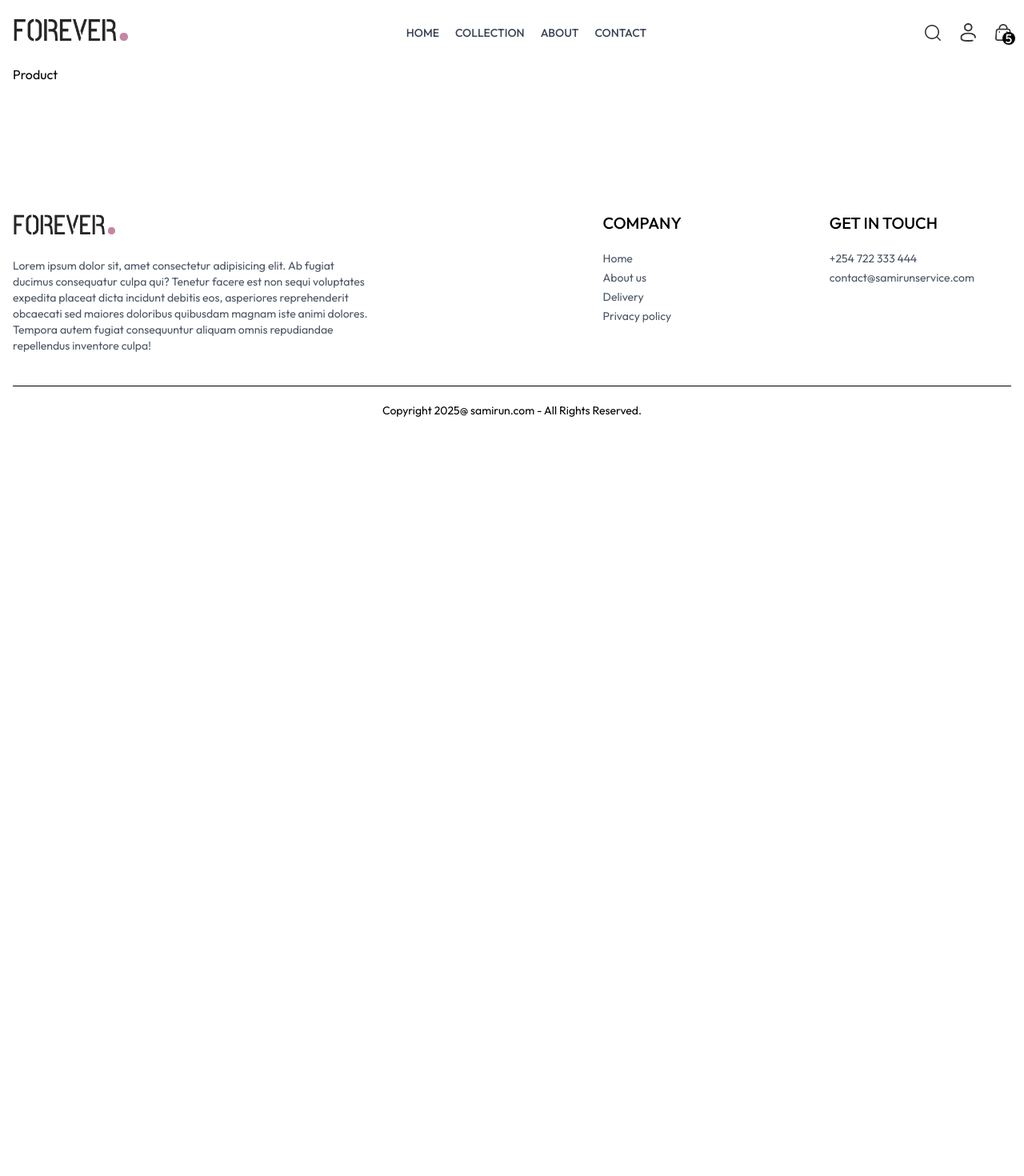
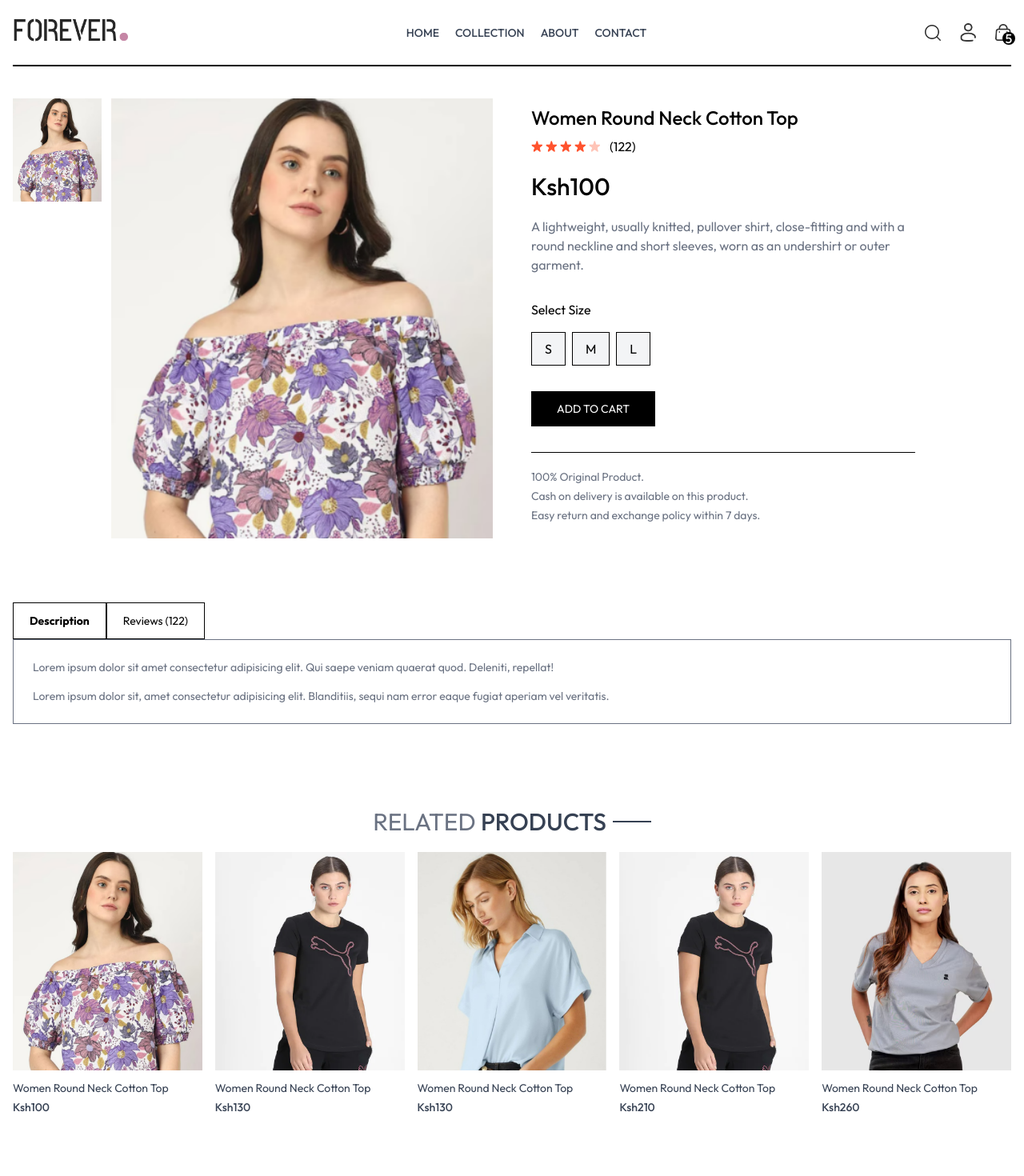
Before and after one commit to Irungusam/Ecommerce-Website-MERN, a React (Vite) app in the folder frontend/: page /product/aaaaa in a window 1280 px wide. Shown: the top 1470 px of the page at 80% size. Before the commit the page ends 800 px from the top, so only its background shows below. Built offline with nearby package versions, Linux system fonts and the light colour scheme.

Commit message:
add product page

```diff
--- /dev/null
+++ b/frontend/src/components/RelatedProducts.jsx
@@ -0,0 +1,44 @@
+import React, { useContext, useEffect, useState } from "react";
+import { ShopContext } from "../context/ShopContext";
+import { Title } from "./Title";
+import ProductItem from "./ProductItem";
+
+const RelatedProducts = ({ category, subCategory }) => {
+  const { products } = useContext(ShopContext);
+  const [related, setRelated] = useState([]);
+
+  useEffect(() => {
+    if (products.length > 0) {
+      let productsCopy = products.slice();
+
+      productsCopy = productsCopy.filter((item) => category === item.category);
+      productsCopy = productsCopy.filter(
+        (item) => subCategory === item.subCategory
+      );
+
+      setRelated(productsCopy.slice(0, 5));
+    }
+  }, []);
+
+  return (
+    <div className="my-24">
+      <div className="text-center text-3xl py-2">
+        <Title text1={"RELATED"} text2={"PRODUCTS"} />
+      </div>
+
+      <div className="grid grid-cols-2 sm:grid-cols-3 md:grid-cols-4 lg:grid-cols-5 gap-4 gap-y-6">
+        {related.map((item, index) => (
+          <ProductItem
+            key={index}
+            _id={item._id}
+            name={item.name}
+            price={item.price}
+            image={item.image}
+          />
+        ))}
+      </div>
+    </div>
+  );
+};
+
+export default RelatedProducts;
--- a/frontend/src/index.css
+++ b/frontend/src/index.css
@@ -16,6 +16,10 @@ a.active hr{
   font-style: normal;
 }
 
+::-webkit-scrollbar{
+  display: none;
+}
+
 @media (max-width:640px) {
   a.active{
     background-color: black;
--- a/frontend/src/pages/Collection.jsx
+++ b/frontend/src/pages/Collection.jsx
@@ -5,7 +5,7 @@ import { Title } from "../components/Title";
 import ProductItem from "../components/ProductItem";
 
 const Collection = () => {
-  const { products } = useContext(ShopContext);
+  const { products, search, showSearch } = useContext(ShopContext);
   const [showFilter, setshowFilter] = useState(false);
   const [filterProducts, setfilterProducts] = useState([]);
   const [category, setCategory] = useState([]);
@@ -30,6 +30,10 @@ const Collection = () => {
 
   const applyFilter = () => {
     let productsCopy = products.slice();
+
+    if (showSearch && search) {
+      productsCopy = productsCopy.filter(item => item.name.toLowerCase().includes(search.toLowerCase()))
+    }
 
     if (category.length > 0) {
       productsCopy = productsCopy.filter((item) =>
@@ -65,7 +69,7 @@ const Collection = () => {
 
   useEffect(() => {
     applyFilter();
-  }, [category, subCategory]);
+  }, [category, subCategory, search, showSearch]);
 
   useEffect(() => {
     sortProducts();
--- a/frontend/src/pages/Product.jsx
+++ b/frontend/src/pages/Product.jsx
@@ -1,9 +1,118 @@
-import React from 'react'
+import React, { useContext, useEffect, useState } from "react";
+import { useParams } from "react-router-dom";
+import { ShopContext } from "../context/ShopContext";
+import { assets } from "../assets/assets";
+import RelatedProducts from "../components/RelatedProducts";
 
 const Product = () => {
-  return (
-    <div>Product</div>
-  )
-}
+  const { productId } = useParams();
+  const { products, currency } = useContext(ShopContext);
+  const [productData, setProductData] = useState(false);
+  const [image, setImage] = useState("");
+  const [size, setSize] = useState('')
 
-export default Product
+  const fetchProductsData = async () => {
+    products.map((item) => {
+      if (item._id === productId) {
+        setProductData(item);
+        setImage(item.image[0]);
+        return null;
+      }
+    });
+  };
+
+  useEffect(() => {
+    fetchProductsData();
+  }, [productId, products]);
+
+  return productData ? (
+    <div className="border-t-2 pt-10 transition-opacity ease-in duration-500 opacity-100">
+      {/* Product Data */}
+      <div className="flex gap-12 sm:gap-12 flex-col sm:flex-row">
+        {/* Product image */}
+        <div className="flex-1 flex flex-col-reverse gap-3 sm:flex-row">
+          <div className="flex flex-col overflow-x-auto sm:overflow-y-scroll justify-between sm:justify-normal sm:w-[18.7%] w-full">
+            {productData.image.map((item, index) => (
+              <img
+                onClick={() => setImage(item)}
+                src={item}
+                key={index}
+                className="w-[24%] sm:w-full sm:mb-3 flex-shrink-0 cursor-pointer"
+                alt=""
+              />
+            ))}
+          </div>
+
+          <div className="w-full sm:w-[80%]">
+            <img src={image} className="w-full h-auto" alt="" />
+          </div>
+        </div>
+
+        {/* Product Info */}
+        <div className="flex-1">
+          <h1 className="font-medium text-2xl mt-2">{productData.name}</h1>
+          <div className="flex items-center gap-1 mt-2">
+            <img src={assets.star_icon} alt="" className="w-3.5" />
+            <img src={assets.star_icon} alt="" className="w-3.5" />
+            <img src={assets.star_icon} alt="" className="w-3.5" />
+            <img src={assets.star_icon} alt="" className="w-3.5" />
+            <img src={assets.star_dull_icon} alt="" className="w-3.5" />
+            <p className="pl-2">(122)</p>
+          </div>
+          <p className="mt-5 text-3xl font-medium">
+            {currency}
+            {productData.price}
+          </p>
+          <p className="mt-5 text-gray-500 md:w-4/5 ">
+            {productData.description}
+          </p>
+          <div className="flex flex-col gap-4 my-8">
+            <p>Select Size</p>
+            <div className="flex gap-2">
+              {productData.sizes.map((item, index) => (
+                <button
+                  onClick={() => setSize(item)}
+                  className={`border py-2 px-4 bg-gray-100 ${
+                    item === size ? "border-orange-500" : ""
+                  }`}
+                  key={index}
+                >
+                  {item}
+                </button>
+              ))}
+            </div>
+          </div>
+          <button className="bg-black text-white px-8 py-3 text-sm active:bg-gray-700 cursor-pointer">
+            ADD TO CART
+          </button>
+          <hr className="mt-8 sm:w-4/5" />
+          <div className="text-sm text-gray-500 mt-5 flex flex-col gap-1">
+            <p>100% Original Product.</p>
+            <p>Cash on delivery is available on this product.</p>
+            <p>Easy return and exchange policy within 7 days.</p>
+          </div>
+        </div>
+      </div>
+
+      {/* Description and Review section */}
+      <div className="mt-20">
+        <div className="flex">
+          <b className="border px-5 py-3 text-sm">Description</b>
+          <p className="border px-5 py-3 text-sm">Reviews (122)</p>
+        </div>
+        <div className="flex flex-col gap-4 border px-6 py-6 text-sm text-gray-500">
+          <p>Lorem ipsum dolor sit amet consectetur adipisicing elit. Qui saepe veniam quaerat quod. Deleniti, repellat!</p>
+          <p>Lorem ipsum dolor sit, amet consectetur adipisicing elit. Blanditiis, sequi nam error eaque fugiat aperiam vel veritatis.</p>
+        </div>
+      </div>
+
+      {/* Display related products */}
+
+      <RelatedProducts category={productData.category} subCategory={productData.subCategory} />
+    </div>
+  ) : (
+    <div className="opacity-0"></div>
+  );
+};
+
+export default Product;
```
